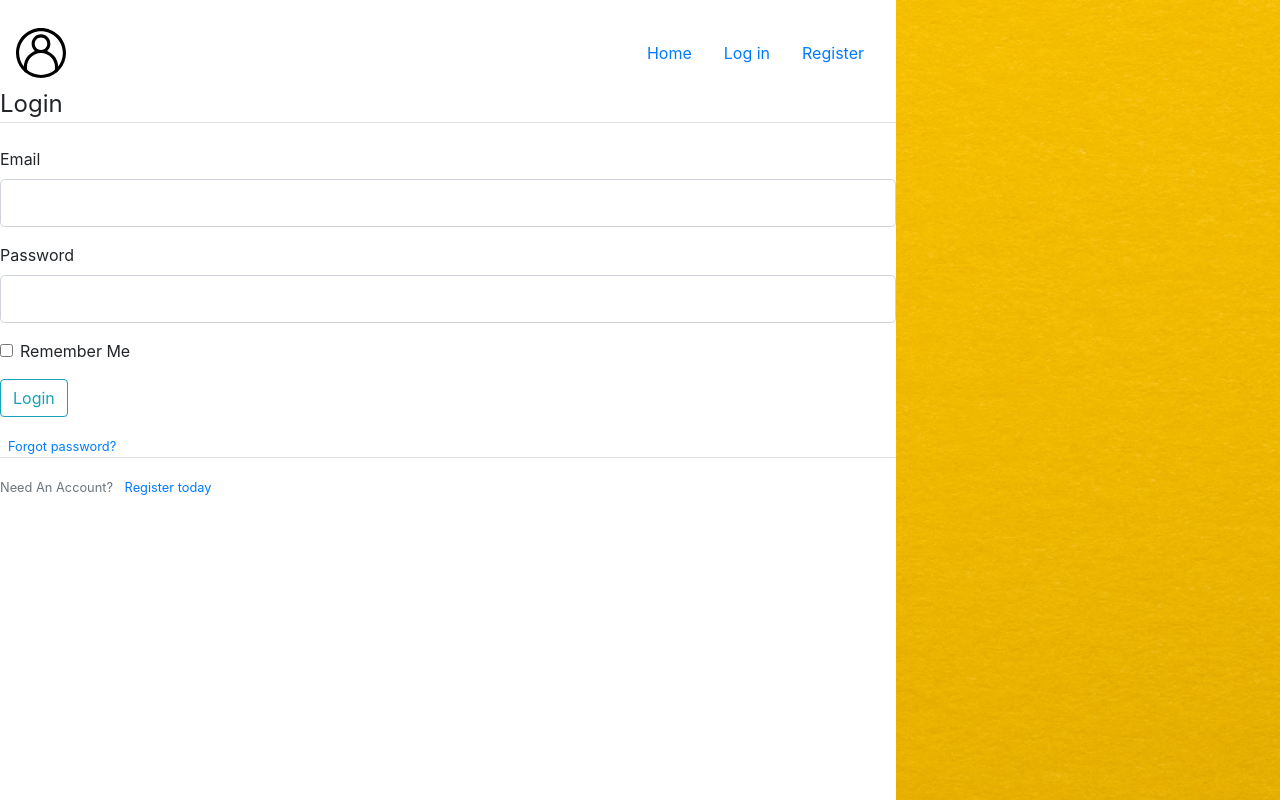
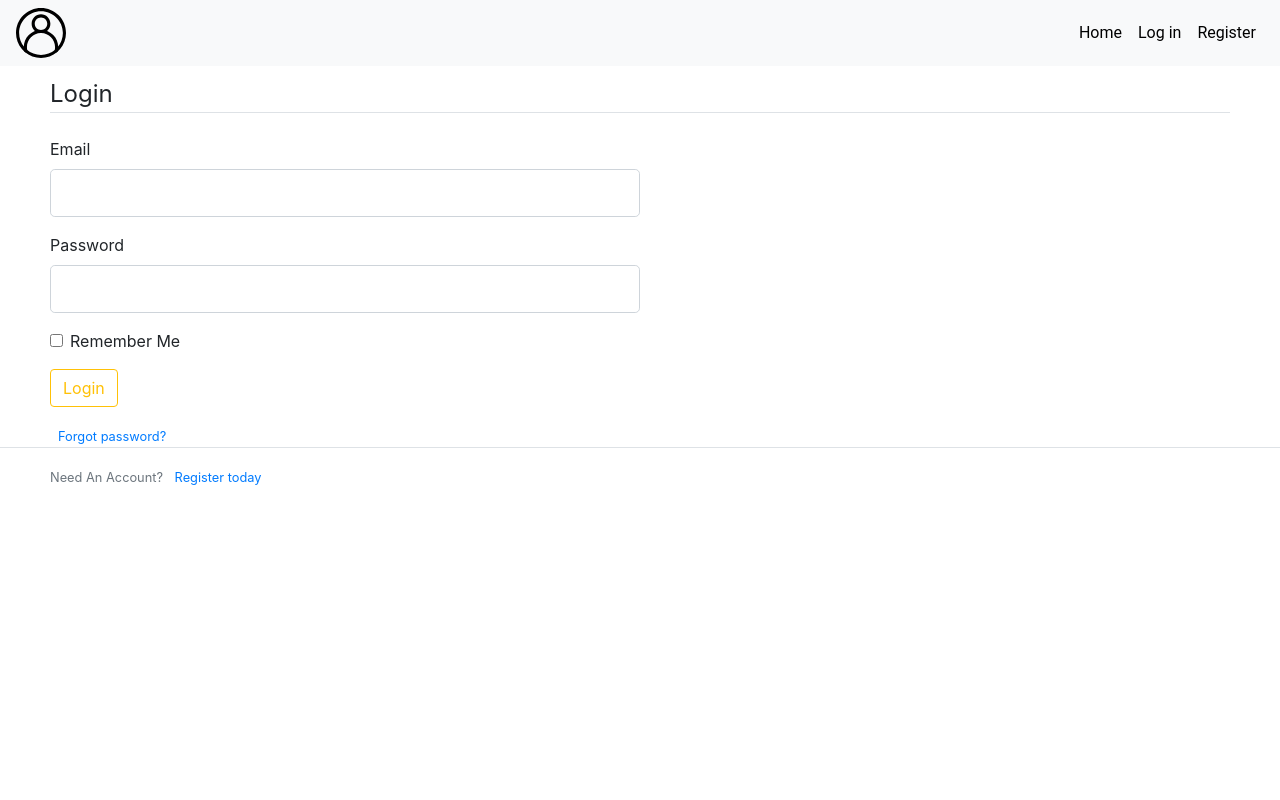
Before and after one commit to stevenoh2003/Grouper, a Flask app: a page that uses app/templates/base.html in a window 1280 px wide. Run offline with Flask 2, Linux system fonts and the light colour scheme; some libraries are stand-ins or nearby versions.

Commit message:
added padding and some layout modifications

```diff
--- a/app/static/style.css
+++ b/app/static/style.css
@@ -2,6 +2,29 @@ body, html {
   height: 100%;
 }
 
+.black{
+  color: black;
+  font-family: 'Roboto', sans-serif;
+}
+.none{
+  bottom: 0%;
+}
+.ls{
+  width: 100%;
+  position: fixed;
+  right: 0;
+  height: 100%;
+
+}
+.tbpadding{
+  padding-top: 10px;
+  padding-left: 50px;
+  padding-right: 50px;
+
+}
+.lengthincrease{
+  width: 160px;
+}
 .bt{
   font-size: 27px;
   color: black;
@@ -12,27 +35,30 @@ body, html {
   height: 50px;
 }
 
+.black{
+  color: black;
+  font-family: 'Roboto', sans-serif;
+}
+#decorate{
+  width: 10%;
+}
 
-.leftsplit {
+
+.block{
   height: 100%;
-  width: 70%;
   position: fixed;
-  z-index: 1;
-  top: 0;
   overflow-x: hidden;
-  padding-top: 20px;
-}
-.rightsplit{
-  height: 100%;
-  width: 30%;
-  position: fixed;
-  z-index: 1;
-  top: 0;
-  overflow-x: hidden;
-  padding-top: 20px;
-  background-image: url("../static/resources/rightside.jpg");
+  bottom: 0;
 
 }
+
+
+#full {
+  width: 100%;
+  z-index: 1;
+  bottom: 0;
+}
+
 
 /* Control the left side */
 .left {
@@ -67,7 +93,9 @@ body, html {
   background-repeat: no-repeat;
   background-size: cover;
   padding-top: 23%;
+  bottom: 0;
   }
+
 
 #title{
   text-align: center;
--- a/app/templates/account.html
+++ b/app/templates/account.html
@@ -1,7 +1,7 @@
 {% extends "base.html" %}
 
 {% block content %}
-	<div class="content-selection">
+	<div class="content-selection tbpadding">
 		<form method="POST" action="" enctype="multipart/form-data"> <!-- enctype is required for forms with file uploads -->
 			{{ form.hidden_tag() }}
 			{{ form.csrf_token }}
@@ -26,7 +26,7 @@
 			</fieldset>
 
 			<div class="form-group">
-				{{ form.submit(class="btn btn-outline-info") }}
+				{{ form.submit(class="btn btn-outline-warning") }}
 			</div>
 		</form>
 	</div>
--- a/app/templates/base.html
+++ b/app/templates/base.html
@@ -7,38 +7,80 @@
 
     <!-- Bootstrap CSS -->
     <link rel="stylesheet" href="https://stackpath.bootstrapcdn.com/bootstrap/4.5.0/css/bootstrap.min.css" integrity="sha384-9aIt2nRpC12Uk9gS9baDl411NQApFmC26EwAOH8WgZl5MYYxFfc+NcPb1dKGj7Sk" crossorigin="anonymous">
-    <link rel="stylesheet" href="../static/style.css">
-
+    <link rel="stylesheet" type="text/css" href="{{ url_for('static', filename='style.css') }}">
     {% if title %}
         <title> {{title}}</title>
     {% else %}
         <title> Grouper </title>
     {% endif %}
-  </head>
+    <style>
+        .black{
+            color: black;
+            font-family: 'Roboto', sans-serif;
+        }
+        .none{
+            bottom: 0%;
+        }
+        .ls{
+            width: 100%;
+            position: fixed;
+            right: 0;
+            height: 100%;
+
+        }
+        .tbpadding{
+            padding-top: 10px;
+            padding-left: 50px;
+            padding-right: 50px;
+
+        }
+        .lengthincrease{
+            width: 160px;
+        }
+
+        .lengthdecrease{
+            width: 50%
+        }
+        .number{
+            width: 20%
+        }
+        #result{
+            color: black;
+            font-family: 'Roboto', sans-serif;
+            font-size: 30px;
+
+        }
+
+    </style>
+</head>
+
 
   <body>
 
     <div>
-        <div class="leftsplit left">
-            <nav class="navbar">
+
+
+            <nav class="navbar navbar-expand-lg bg-light">
                 <a href="{{url_for('account')}}"> <img alt="Account" class="profile" src="../static/resources/user.svg"> </a>
-                <div class="form-inline">
-                    <a class="nav-item nav-link text-primary" href="{{url_for('home')}}">Home</a>
+                <ul class="navbar-nav ml-auto">
+                    <a class="nav-item nav-link black" href="{{url_for('home')}}">Home</a>
                     {% if current_user.is_authenticated %}
-                        <a class="nav-item nav-link text-primary" href="{{url_for('grouper')}}">Group Generator</a>
-                        <a class="nav-item nav-link" href="{{url_for('logout')}}">Logout</a>
+                        <a class="nav-item nav-link black" href="{{url_for('grouper')}}">Group Generator</a>
+                        <a class="nav-item nav-link black" href="{{url_for('logout')}}">Logout</a>
                     {% else %}
-                        <a class="nav-item nav-link text-primary" href="{{url_for('login')}}">Log in</a>
-                        <a class="nav-item nav-link text-primary" href="{{url_for('register')}}">Register</a>
+                        <a class="nav-item nav-link black" href="{{url_for('login')}}">Log in</a>
+                        <a class="nav-item nav-link black" href="{{url_for('register')}}">Register</a>
                     {% endif %}
-                </div>
+                </ul>
+
             </nav>
-
-            <div class="centered left">
+            <div class="ls">
+                {% block content %}{% endblock %}
             </div>
 
-            <div>
-                {% with messages = get_flashed_messages(with_categories=true) %}
+
+
+             {% with messages = get_flashed_messages(with_categories=true) %}
                     {% if messages %}
                     {% for category, message in messages %}
                         <div class="alert alert-{{category}}"> <!-- e.g. alert-success class -->
@@ -48,14 +90,9 @@
                     {% endif %}
                 {% endwith %}
 
-                {% block content %}{% endblock %} <!-- content is an arbitrary name. Sub-templates will override content -->
-            </div>
-        </div>
 
-        <div class="rightsplit right">
-            <div class="centered right">
-            </div>
-        </div>
+                 <!-- content is an arbitrary name. Sub-templates will override content -->
+
     </div>
 
 
--- a/app/templates/home.html
+++ b/app/templates/home.html
@@ -3,10 +3,8 @@
 {% block content %}
   <div class="bg">
     <div id="title">Grouper</div>
-    <div>
-      <button id="button" type="button" class="btn btn-outline-white">Generate &rarr;</button>
-    </div>
-    <div id="subTitle">
+
+    <div id="subTitle" class="tbpadding">
       <p>An advanced group generator that innovates online learning.</p>
     </div>
   </div>
--- a/app/templates/login.html
+++ b/app/templates/login.html
@@ -1,13 +1,13 @@
 {% extends "base.html" %}
 
 {% block content %}
-	<div class="content-selection">
+	<div class="content-selection tbpadding">
 		<form method="POST" action=""> <!-- empty action means it will post back to the same route -->
 			{{ form.hidden_tag() }} <!-- Adds a CSRF (Cross Site Request Forgery) token -->
 			<fieldset class="form-group">
 				<legend class="border-bottom mb-4"> Login </legend>
 
-				<div class="form-group">
+				<div class="form-group lengthdecrease">
 					{{ form.email.label(class="form-control-label") }}
 
 					{% if form.email.errors %}
@@ -22,7 +22,7 @@
 					{% endif %}
 				</div>
 
-				<div class="form-group">
+				<div class="form-group lengthdecrease">
 					{{ form.password.label(class="form-control-label") }}
 
 					{% if form.password.errors %}
@@ -45,7 +45,7 @@
 			</fieldset>
 
 			<div class="form-group">
-				{{ form.submit(class="btn btn-outline-info") }}
+				{{ form.submit(class="btn btn-outline-warning") }}
 			</div>
 
 			<small class="text-muted ml-2">
@@ -54,7 +54,7 @@
 		</form>
 	</div>
 
-	<div class="border-top pt-3">
+	<div class="border-top pt-3 tbpadding">
 		<small class="text-muted">
 			Need An Account? <a class="ml-2" href="{{url_for('register') }}"> Register today </a> <!-- name of the function not route -->
 		</small>
--- a/app/templates/results.html
+++ b/app/templates/results.html
@@ -2,6 +2,6 @@
 
 {% block content %}
 	{% for group in groups %}
-		<div> {{group}} </div>
+		<div id="result" class="tbpadding"> {{group}} </div>
 	{% endfor %}
 {% endblock content %}
```
Also changed, not shown: app/templates/grouper.html (+10 -5 lines), app/templates/register.html (+5 -5 lines).
